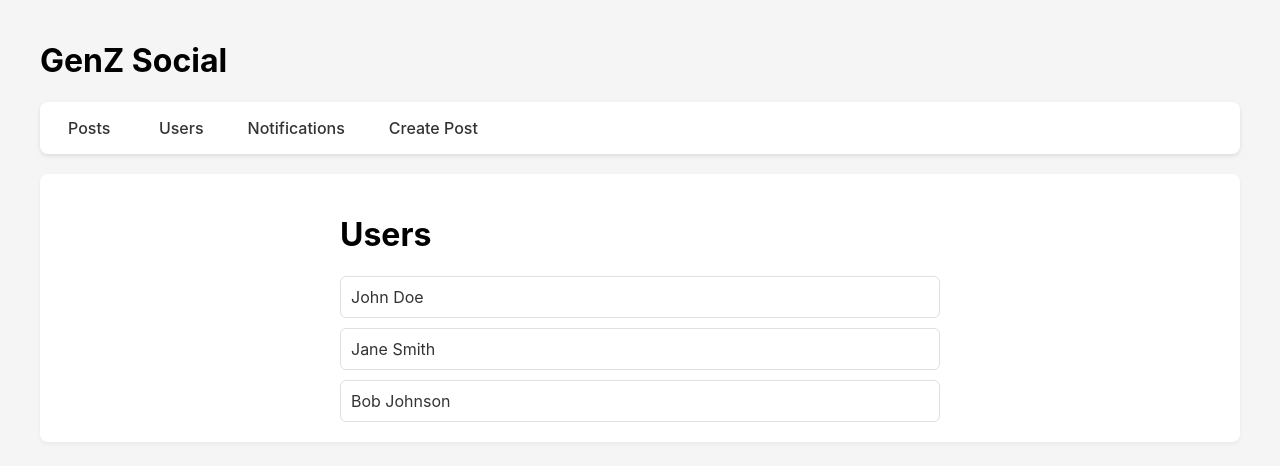
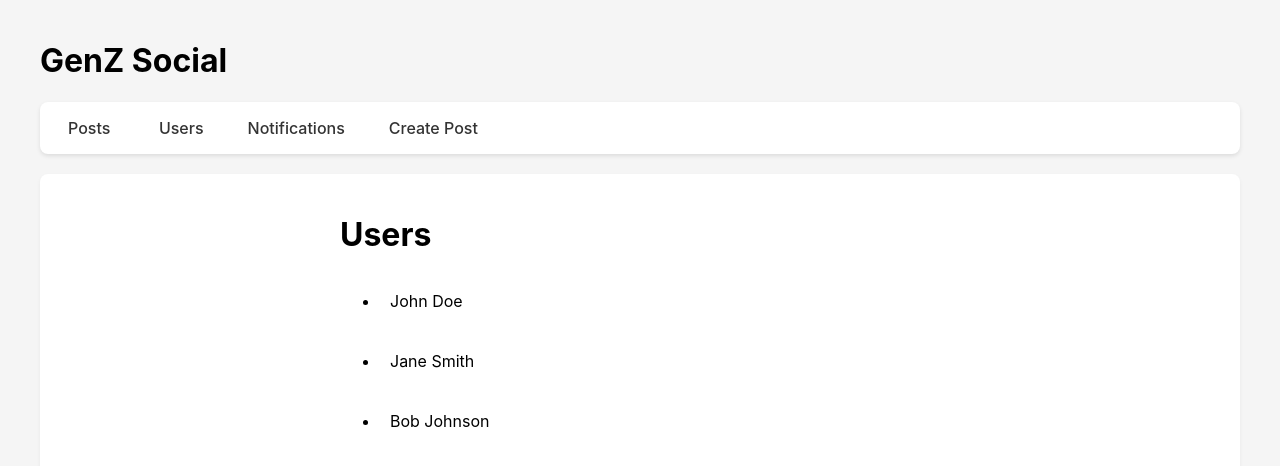
Before and after one commit to acciojob/social-media-satyamjha09, a React app: page /users in a window 1280 px wide. Shown: the top 466 px of the page. Built offline with nearby package versions, Linux system fonts and the light colour scheme.

Commit message:
done Projects

```diff
--- a/src/pages/Users.js
+++ b/src/pages/Users.js
@@ -12,18 +12,17 @@ const Users = () => {
   return (
     <div className="users-page">
       <h1>Users</h1>
-        <div className="users-list">
-          {users.map((user, index) => (
-            <a
+        <ul className="users-list">
+          {users.map(user => (
+            <li
               key={user.id}
-              href={`/users/${user.id}`}
-              className={`user-${index + 1}`}
-              style={{ display: 'block', padding: '10px' }}
+              data-testid={`user-${user.id}`}
+              onClick={() => setSelectedUser(user.id)}
             >
               {user.name}
-            </a>
+            </li>
           ))}
-        </div>
+        </ul>
 
       {selectedUser && (
         <>
--- a/src/styles/App.css
+++ b/src/styles/App.css
@@ -83,6 +83,8 @@ body {
   border: 1px solid #ddd;
   border-radius: 4px;
   font-size: 16px;
+  display: block !important;
+  opacity: 1 !important;
 }
 
 #postAuthor {
@@ -121,7 +123,9 @@ body {
 }
 
 .edit-button {
-  position: absolute;
+  position: absolute !important;
+  right: 15px !important;
+  top: 15px !important;
   right: 20px;
   top: 20px;
 }
@@ -208,6 +212,12 @@ body {
   border-radius: 12px;
 }
 
+.users-list li {
+  cursor: pointer;
+  padding: 10px;
+  margin: 5px 0;
+}
+
 /* Utility Classes */
 .post-item-2 {
   position: relative;
```
